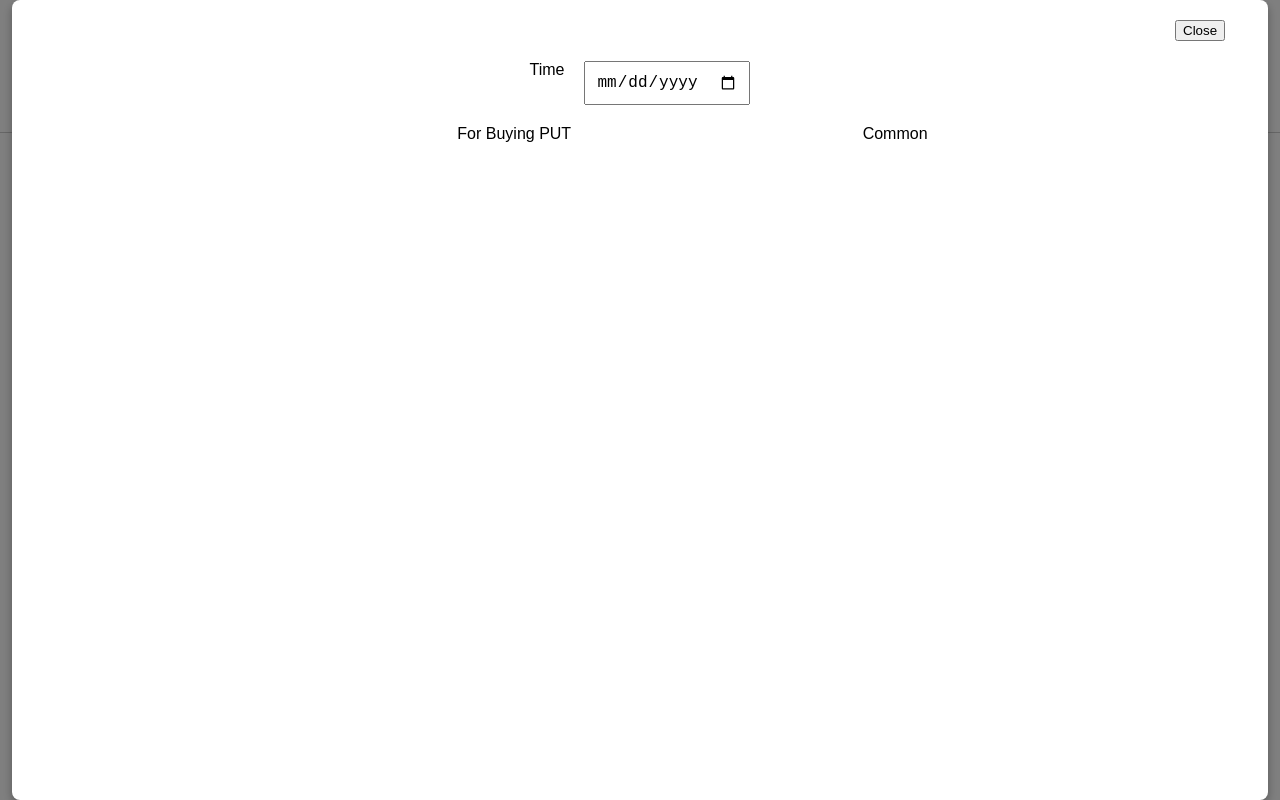
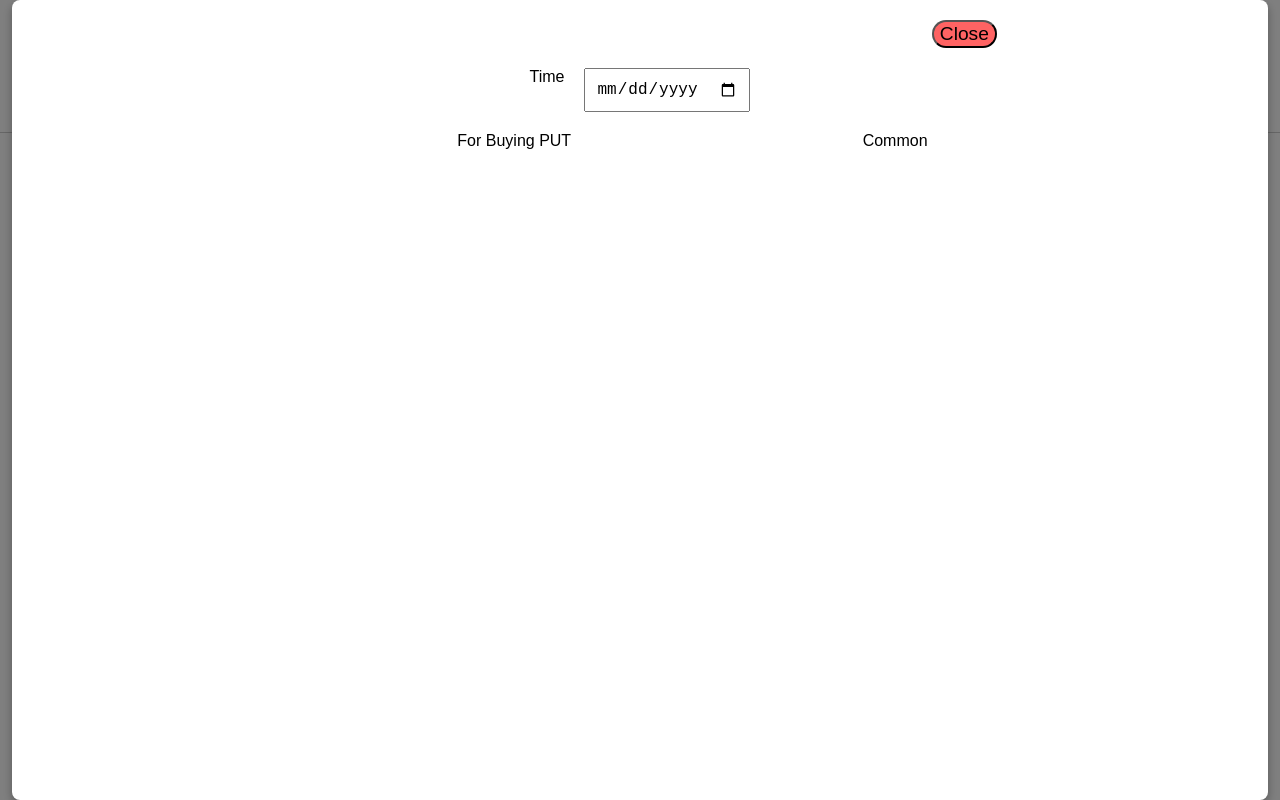
Before and after one commit to bawahardik/bh.nifty, a website with bundled scripts: page index.html in a window 1280 px wide. Both pictures are taken after a click on the button "ADVANCE". Built offline with nearby package versions, Linux system fonts and the light colour scheme; no server answers.

Commit message:
Update style.css

```diff
--- a/style.css
+++ b/style.css
@@ -159,9 +159,8 @@ input {
     text-align: center;
     vertical-align: middle;
     line-height: 40px;
-
-
-    border-right: 1px solid #ccc; /* Add a border to the right side of each column */
+    font-weight:560;
+    border-right: 1px solid #000000; /* Add a border to the right side of each column */
     box-sizing: border-box;
      /* Include the border in the width */
     margin: 0; /* Remove margin to have no space between columns */
@@ -174,12 +173,12 @@ input {
 
   .advB{
     border-radius: 50px;
-    background-color: #6375ff;
+    background-color: #ff6363;
     font-size: larger;
 
   }
   .advB:hover{
-    background-color: tomato;
+    background-color: rgb(255, 187, 71);
   }
   .modal-overlay {
   position: fixed;
@@ -205,5 +204,11 @@ input {
   box-shadow: 0 4px 10px rgba(0,0,0,0.3);
 }
 #closeModal{
-    margin-left: 94%;
+    margin-left: 74%;
+    border-radius: 50px;
+    background-color: #ff6363;
+    font-size: larger;
 }
+#closeModal:hover{
+    background-color: rgb(255, 187, 71);
+  }
```
